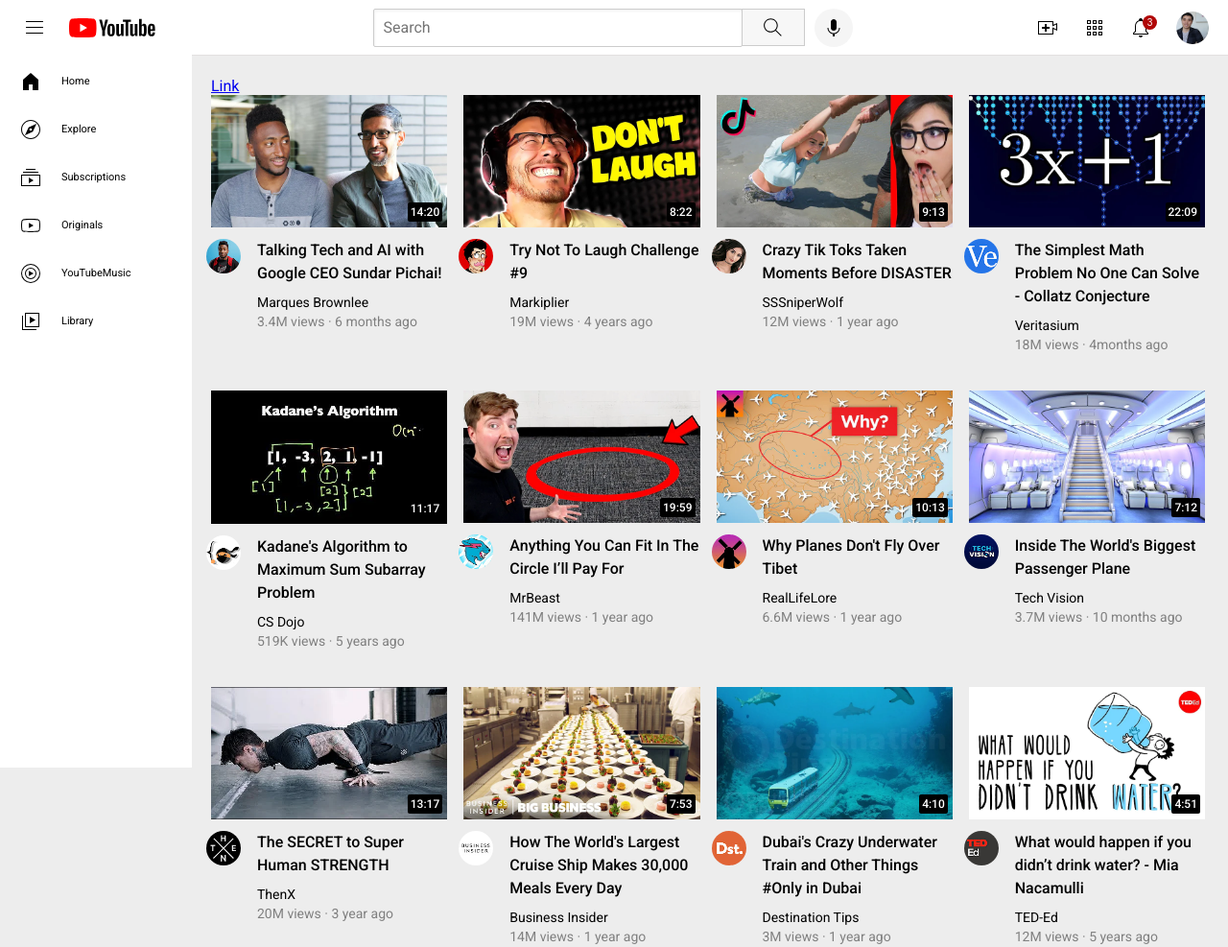
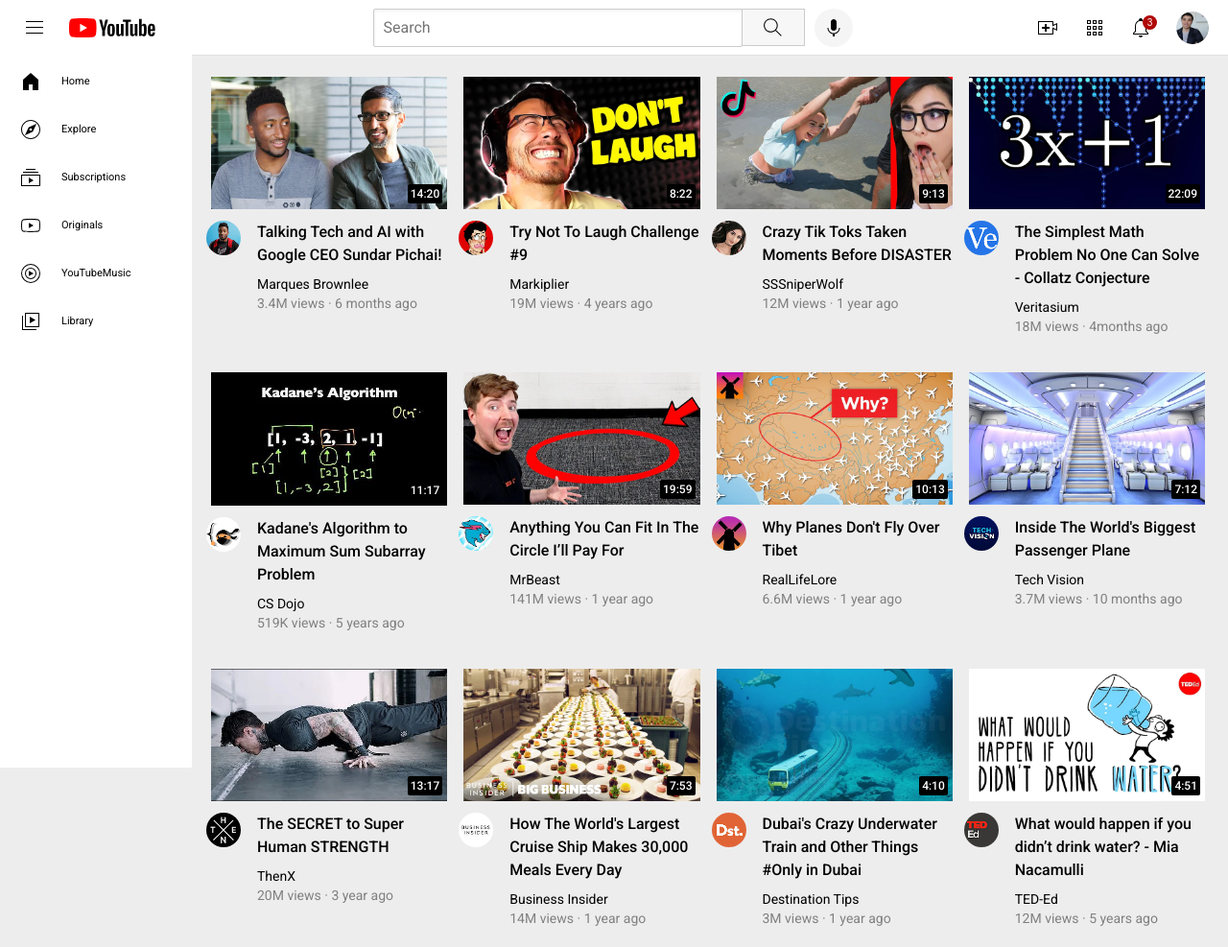
Before and after one commit to Sreeja-sai/sreejasimple-website, a plain HTML site: page index.html in a window 1280 px wide. Shown: the top 987 px of the page at 96% size. Drawn offline with Linux system fonts and the light colour scheme.

Commit message:
Update index.html
Removed <a> tag in <main>

```diff
--- a/index.html
+++ b/index.html
@@ -76,7 +76,6 @@
       </div>
     </nav>
     <main>
-      <a href="https://www.youtube.com/">Link</a>
       <section class="video-grid">
         <div class="video-preview">
           <div class="thumbnail-row">
```
